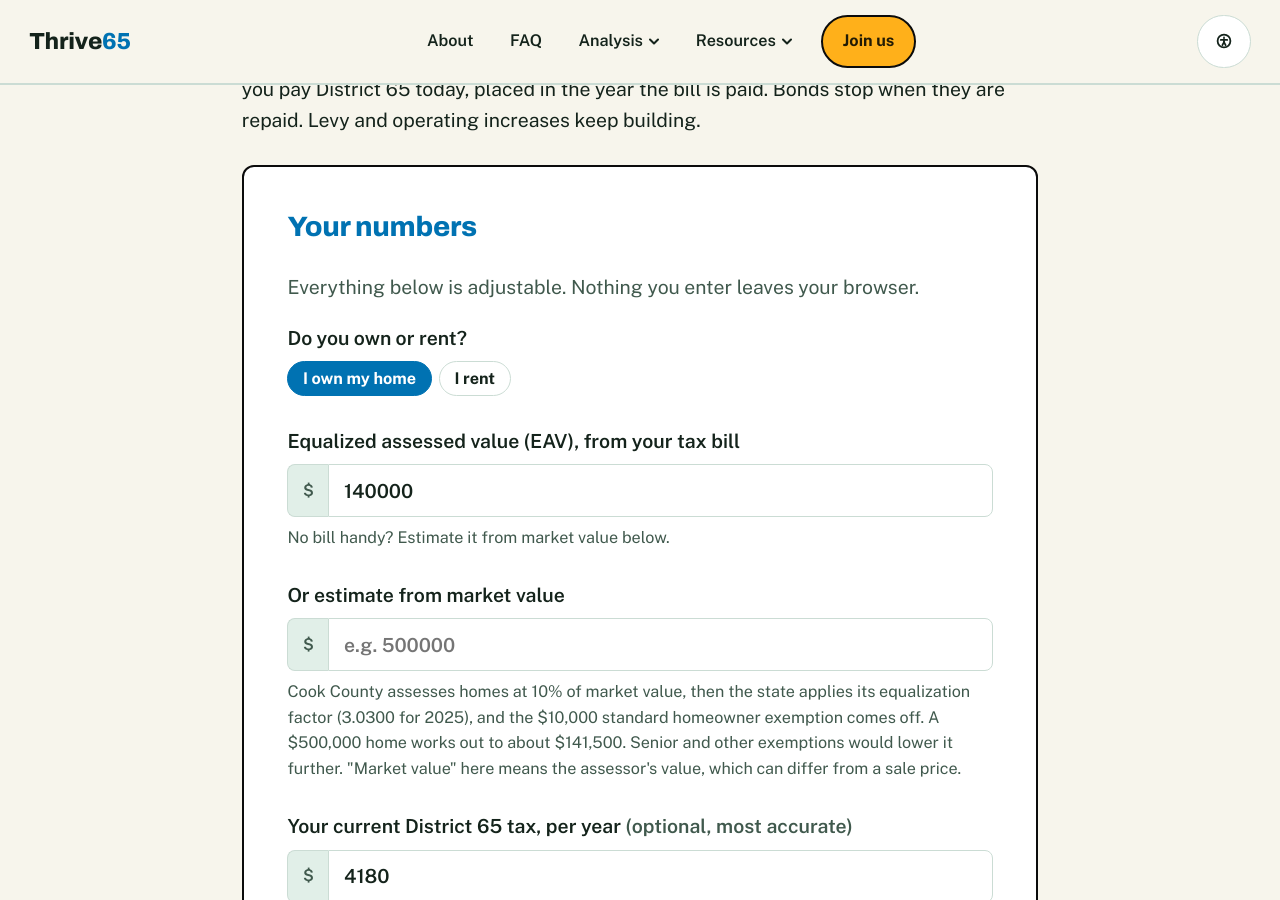
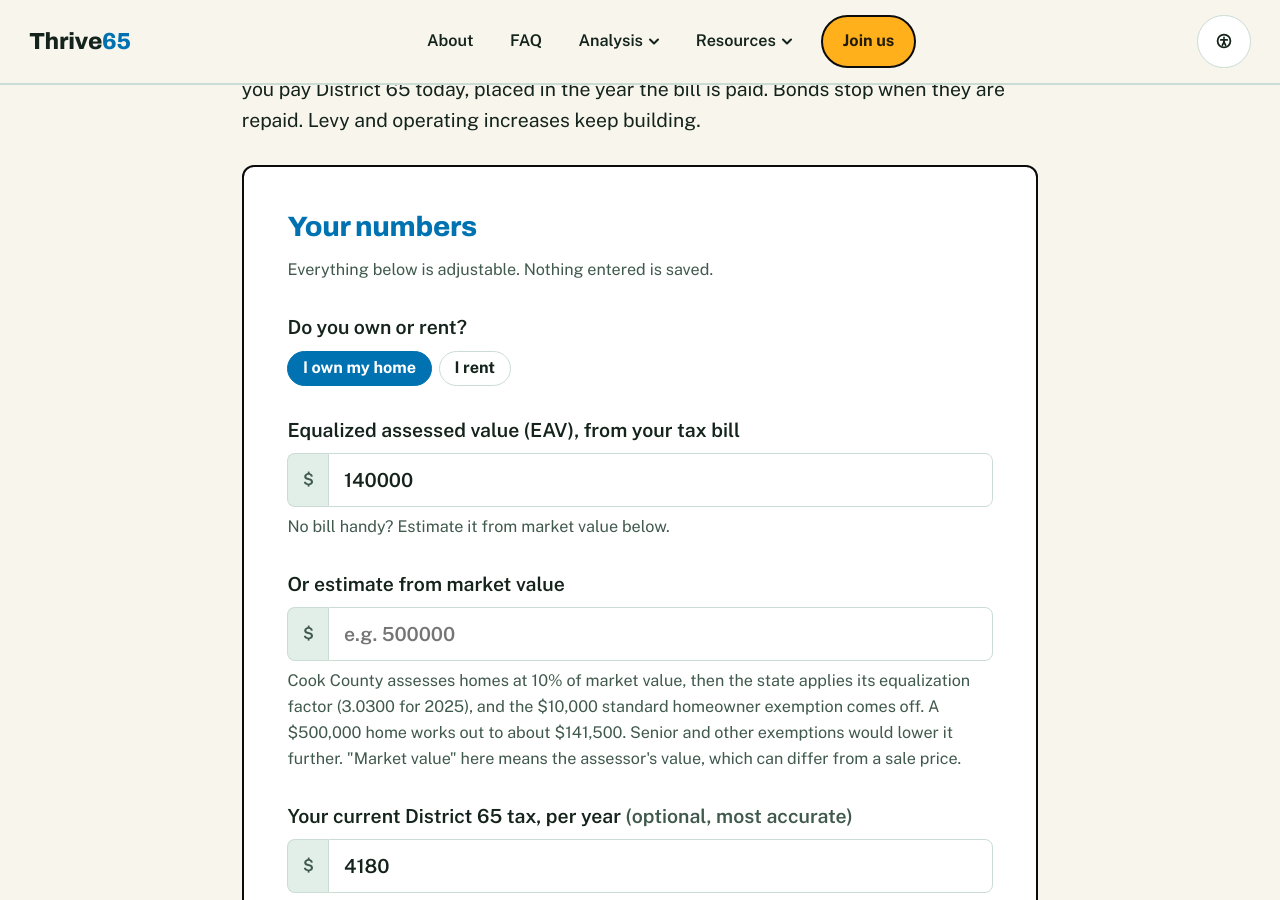
Before and after one commit to Thrive65/thrive65-site, a Jekyll site: the page built from tax-calculator.md, in a window 1280 px wide and 900 px high, scrolled down 530 px. Built offline with Jekyll 4.4.1, drawn with Linux system fonts in a browser that asks for light colours.

Commit message:
small spacing

```diff
--- a/tax-calculator.md
+++ b/tax-calculator.md
@@ -14,9 +14,9 @@ year the bill is paid. Bonds stop when they are repaid. Levy and operating incre
 
 <section class="card flow">
   <h2>Your numbers</h2>
-  <p class="text-deemphasized">Everything below is adjustable. Nothing you enter leaves your browser.</p>
+  <p class="text-deemphasized hint">Everything below is adjustable. Nothing entered is saved.</p>
 
-  <fieldset class="field-set field">
+  <fieldset class="field-set field mt-s">
     <legend>Do you own or rent?</legend>
     <div class="choice-group compact" id="tenure" role="group" aria-label="Own or rent">
       <button class="choice compact" type="button" data-tenure="own" aria-pressed="true">I own my home</button>
```
